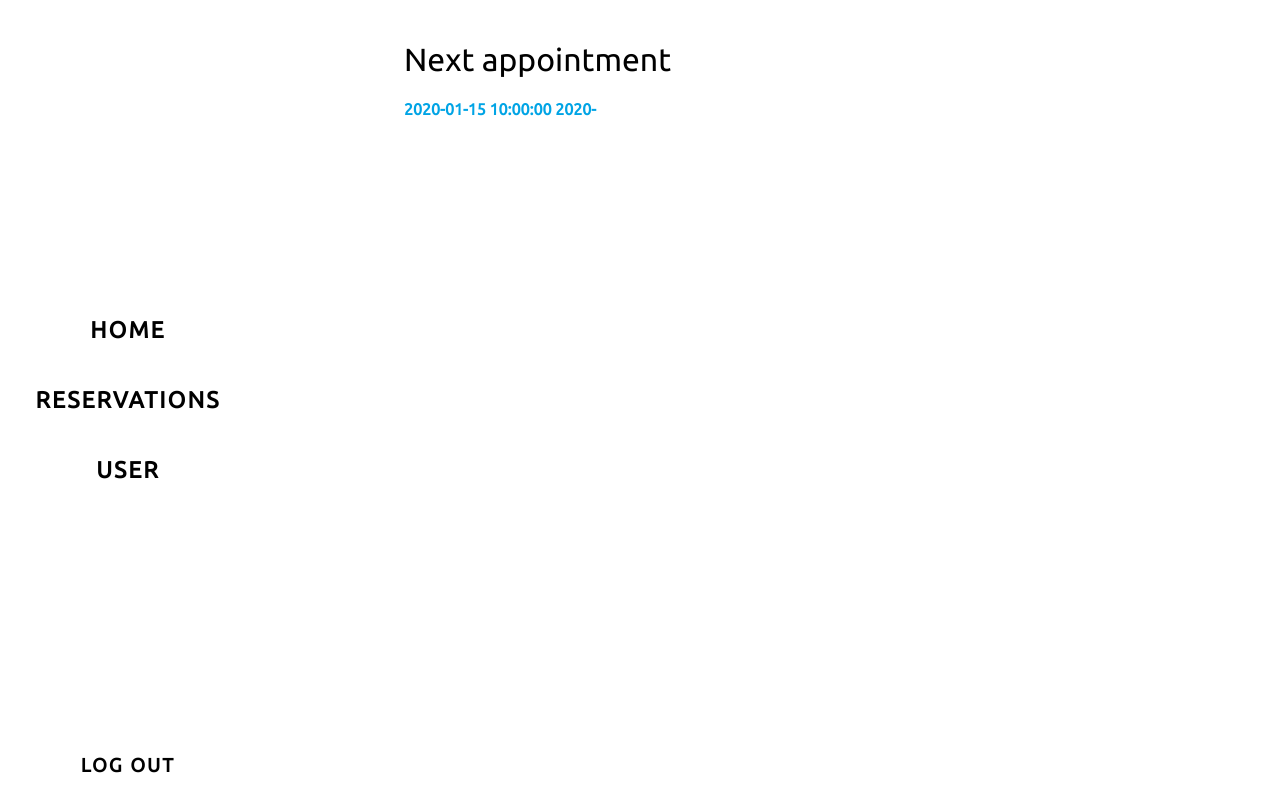
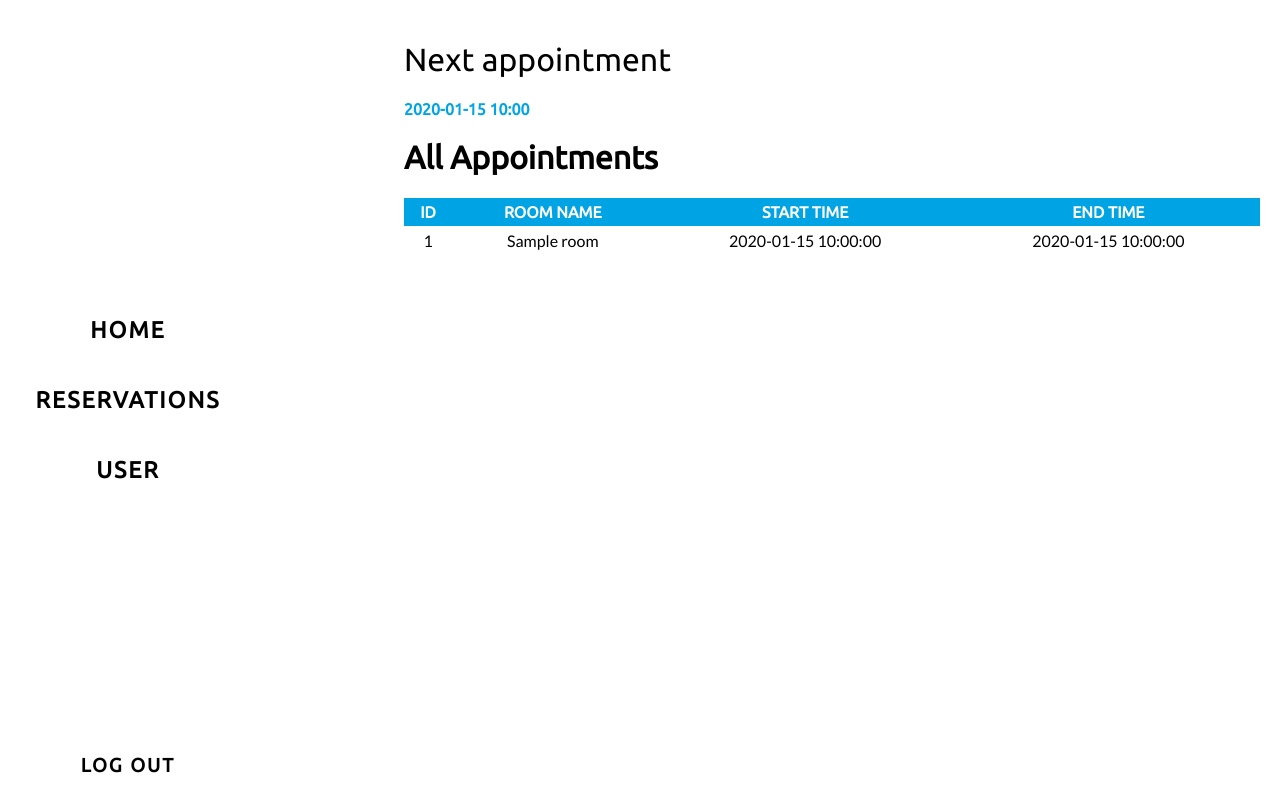
Before and after one commit to MrDread8/room-reservation, a PHP site: page /usermainpage.php in a window 1280 px wide. Run offline with PHP 8.4, Linux system fonts and the light colour scheme; the visitor is signed in with stand-in values (Sample User, id 1); tables that the repository leaves empty or names only in its code hold one stand-in row (values such as "Sample post").

Commit message:
Main Page
Added list of all appointments

```diff
--- a/style/usermainpage.css
+++ b/style/usermainpage.css
@@ -79,13 +79,13 @@ nav #logout-button:hover {
   height: 100%;
   float: right;
   overflow: auto;
+  padding: 20px;
 }
 
 #content #next_appointment {
   color: #00A4E5;
   font-family: "Ubuntu", sans-serif;
   font-weight: bold;
-  padding: 20px;
 }
 
 #content #next_appointment h1 {
@@ -96,3 +96,32 @@ nav #logout-button:hover {
 #content #appointments_list {
   width: 100%;
 }
+
+#content #appointments_list h1 {
+  font-family: "Ubuntu", sans-serif;
+}
+
+#content #appointments_list table {
+  width: 100%;
+  font-family: 'Lato',sans-serif;
+  border: 0px solid;
+  border-collapse: collapse;
+}
+
+#content #appointments_list table th {
+  text-align: center;
+  font-family: "Ubuntu", sans-serif;
+  padding: 5px;
+  background-color: #00A4E5;
+  color: white;
+  margin: 0;
+}
+
+#content #appointments_list table tr {
+  text-align: center;
+  margin: 0;
+}
+
+#content #appointments_list table td {
+  padding: 5px;
+}
--- a/usermainpage.php
+++ b/usermainpage.php
@@ -37,13 +37,13 @@
         <div id="next_appointment">
             <?php
 
-                $date = date('Y-m-d');
-                $time = date('H:i:s');
+                $date = date('Y-m-d H:i:s');
+                $userid = $_SESSION['userid'];
 
-                if($result = $connection->query("SELECT * FROM appointments WHERE appointments.end_date >= '$date' AND appointments.end_time >= '$time' GROUP BY appointments.start_date, appointments.start_time ASC")){
+                if($result = $connection->query("SELECT * FROM appointments WHERE appointments.user_id = '$userid' AND appointments.end_time >= '$date' ORDER BY appointments.start_time ASC;")){
                     if($result->num_rows != 0){
-                        $next_appointment = $result->fetch_assoc();
-                        echo "<h1>Next appointment</h1> ".$next_appointment['start_date']." ".substr($next_appointment['start_time'],0,5);
+                        $next_reservation = $result->fetch_assoc();
+                        echo "<h1>Next appointment</h1> ".substr($next_reservation['end_time'],0,16);
                     }
                     else{
                         echo "<h1>Next appointment</h1> No appointments";
@@ -52,7 +52,20 @@
             ?>
         </div>
         <div id="appointments_list">
+                <h1>All Appointments</h1>
+                <table>
+                    <tr><th>ID</th><th>ROOM NAME</th><th>START TIME</th><th>END TIME</th></tr>
+                        <?php
+                            $date = date('Y-m-d H:i:s');
+                            $userid = $_SESSION['userid'];
 
+                            if($result = $connection->query("SELECT *, appointments.id AS appointments_id FROM appointments LEFT JOIN rooms ON appointments.room_id = rooms.id WHERE appointments.user_id = '$userid'")){
+                                while($row = $result->fetch_assoc()){
+                                    echo "<tr><td>".$row['appointments_id']."</td><td>".$row['name']."</td><td>".$row['start_time']."</td><td>".$row['end_time']."</td></tr>";
+                                }
+                            }
+                        ?>
+                </table>
         </div>
     </div>
     <script src="assets/loading.js"></script>
```
